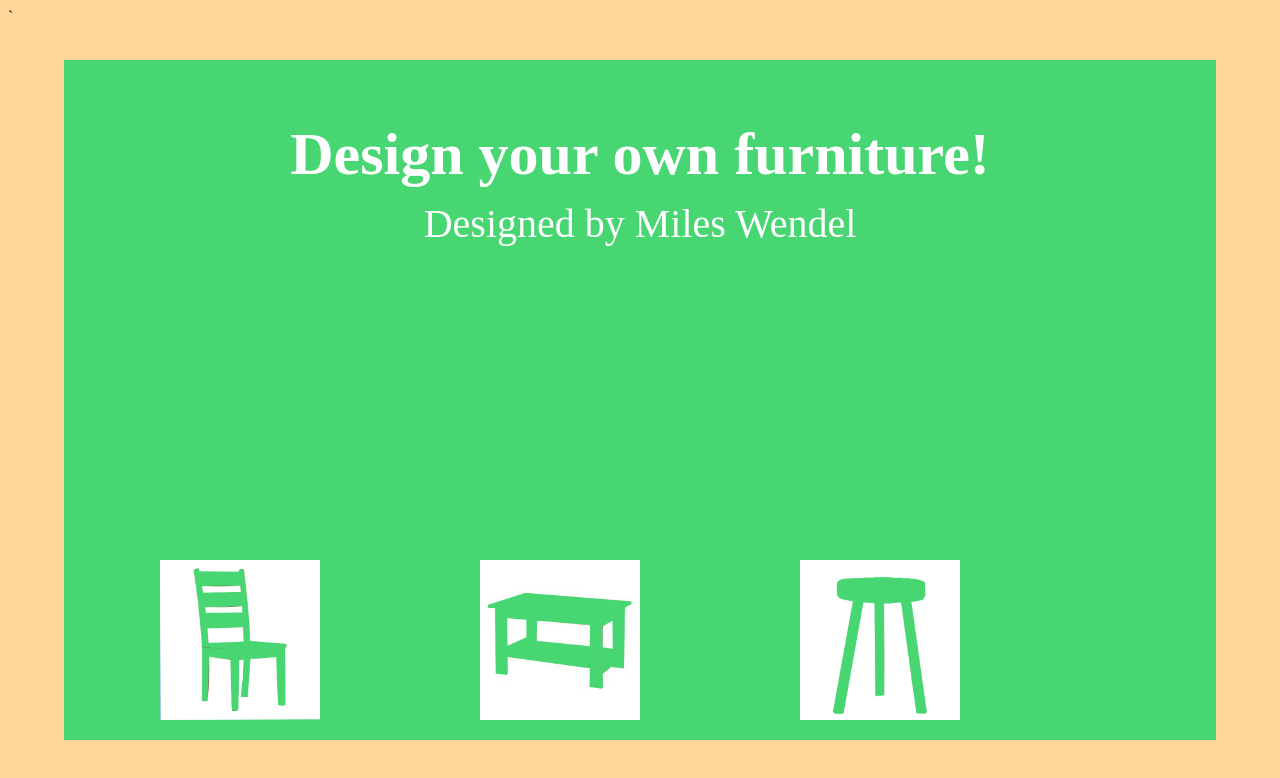
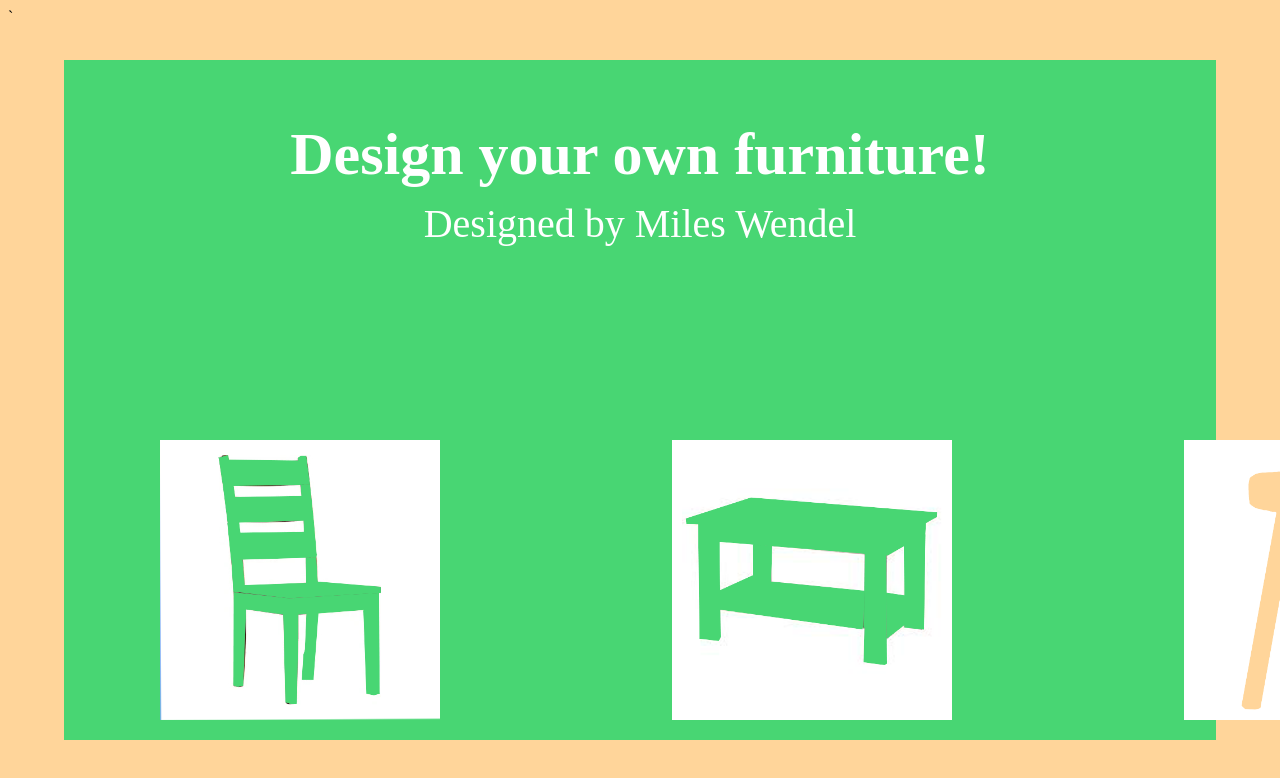
Before and after one commit to StarCoder576/Website, a website: page index.html in a window 1280 px wide. Drawn offline with Linux system fonts and the light colour scheme.

Commit message:
update index.html, script.js and style.css

```diff
--- a/index.html
+++ b/index.html
@@ -46,7 +46,7 @@
       </div>
 
       <!--Image Display ########################################################-->
-      <div class="display">
+      <div class="display" id = 'display' style = 'display: none;'>
 
 
         <!--Wood Underlay ##############################################################-->
--- a/src/scripts/script.js
+++ b/src/scripts/script.js
@@ -22,7 +22,8 @@ function back() {
     backbutton.style.display = 'none';
     chairmode = false;
     tablemode = false;
-    stoomode = false;
+    stoolmode = false;
+    display.style.display = 'none'
 }
 //Home Area  #############################################################################################################
 
@@ -34,6 +35,7 @@ function chairarea() {
     backbutton.style.display = 'inline-block';
     home.style.display = 'none';
     chairmode = true;
+    display.style.display = 'inline-block'
 }
 
 function tablearea() {
@@ -51,6 +53,7 @@ function tablearea() {
     backbutton.style.display = 'inline-block'
     home.style.display = 'none'
     tablemode = true;
+    display.style.display = 'inline-block'
 }
 
 function stoolarea () {
@@ -67,7 +70,7 @@ function stoolarea () {
     woodselector.style.display = 'inline-block'
     backbutton.style.display = 'inline-block'
     home.style.display = 'none'
-
+    display.style.display = 'inline-block'
     stoolmode = true
 }
 
--- a/src/styles/css/style.css
+++ b/src/styles/css/style.css
@@ -56,9 +56,9 @@ p.home-heading {
 
 .chair-button {
   position: fixed;
-  width: 20vw;
-  height: 20vh;
-  top: 70vh;
+  width: 35vw;
+  height: 35vh;
+  top: 55vh;
   left: 12.5vw;
 }
 
@@ -68,10 +68,10 @@ p.home-heading {
 
 .table-button {
   position: fixed;
-  width: 20vw;
-  height: 20vh;
-  top: 70vh;
-  left: 37.5vw;
+  width: 35vw;
+  height: 35vh;
+  top: 55vh;
+  left: 52.5vw;
 }
 
 .table-button img {
@@ -80,10 +80,10 @@ p.home-heading {
 
 .stool-button {
   position: fixed;
-  width: 20vw;
-  height: 20vh;
-  top: 70vh;
-  left: 62.5vw;
+  width: 35vw;
+  height: 35vh;
+  top: 55vh;
+  left: 92.5vw;
 }
 
 .stool-button img {
```
